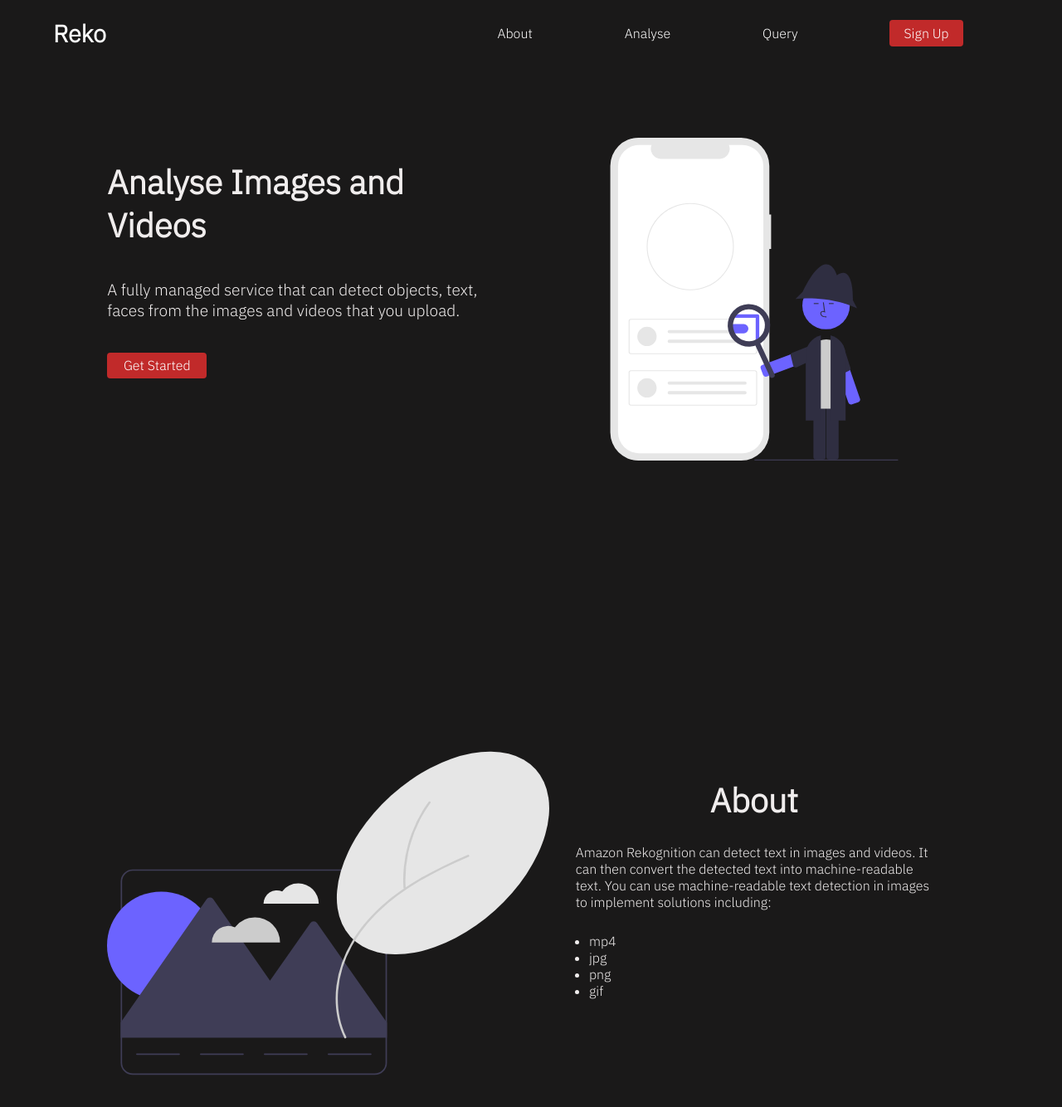
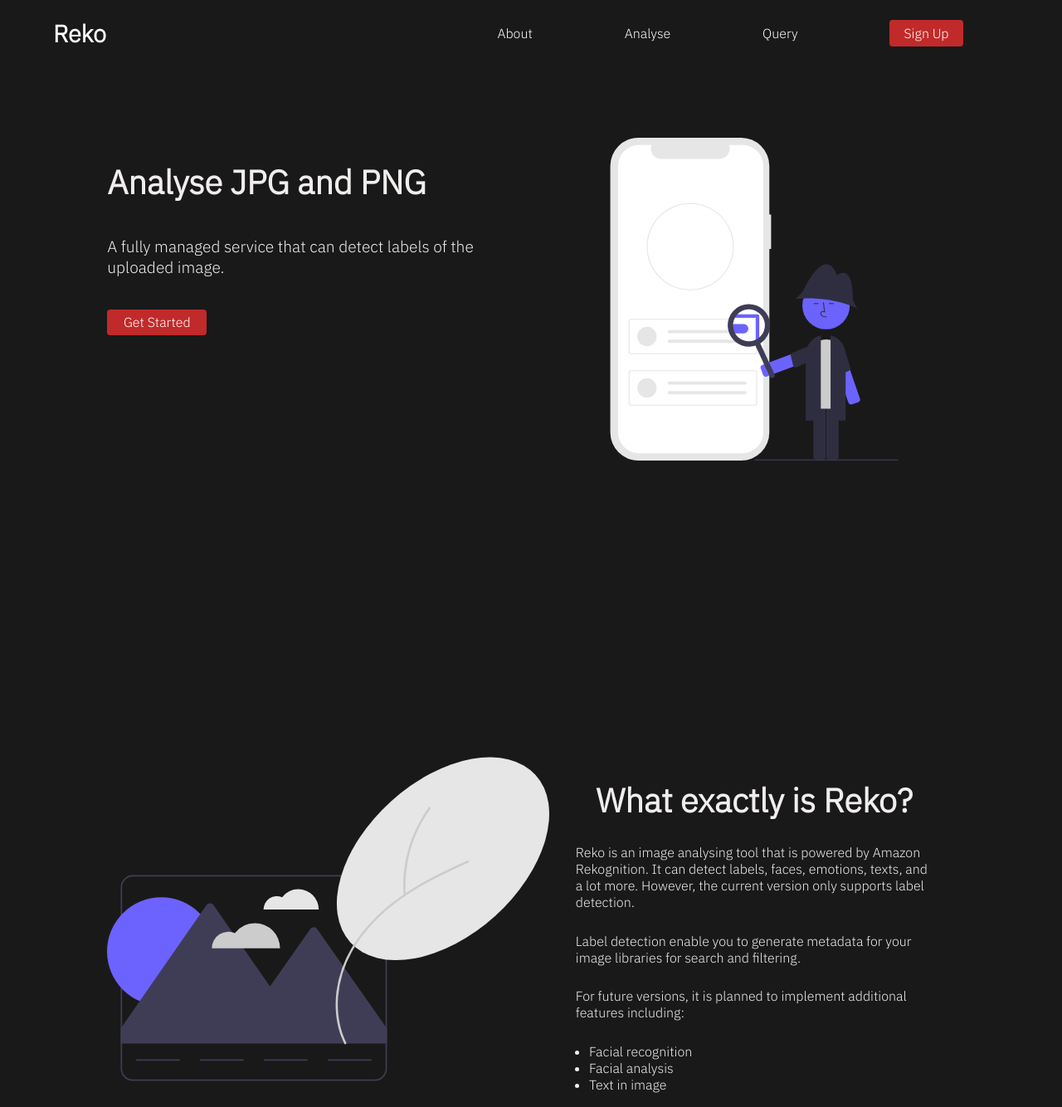
Before and after one commit to kinoshita197083/AWS_Rekognition_Object_Detection, a plain HTML site: page index.html in a window 1280 px wide. Shown: the top 1334 px of the page at 83% size. Drawn offline with nearby package versions, Linux system fonts and the light colour scheme.

Commit message:
file_restructuring

```diff
--- a/index.css
+++ b/index.css
@@ -1,7 +1,7 @@
-@import url('./home.css');
-@import url('./upload.css');
-@import url('./query.css');
-@import url('./about.css');
+@import url('./Home/home.css');
+@import url('./Upload/upload.css');
+@import url('./Query/query.css');
+@import url('./About/about.css');
 
 :root {
     --navbar-bg-color: rgb(26, 25, 25);
--- a/index.html
+++ b/index.html
@@ -15,10 +15,6 @@
 
     <!-- FontAwesome -->
     <script src="https://kit.fontawesome.com/fa0610f9a7.js" crossorigin="anonymous"></script>
-
-    <!-- external javascript -->
-    <script src="https://code.jquery.com/jquery-3.6.3.min.js"
-        integrity="sha256-pvPw+upLPUjgMXY0G+8O0xUf+/Im1MZjXxxgOcBQBXU=" crossorigin="anonymous"></script>
 </head>
 
 <body>
@@ -43,10 +39,8 @@
         <div class="container">
             <div class="even-columns">
                 <div class="left-half">
-                    <h1 class="home-heading">Analyse Images and Videos</h1>
-                    <p class="home-intro">A fully managed service that can detect objects, text, faces from the images
-                        and videos that you
-                        upload.</p>
+                    <h1 class="home-heading">Analyse JPG and PNG</h1>
+                    <p class="home-intro">A fully managed service that can detect labels of the uploaded image.</p>
                     <button class="btn">Get Started</button>
                 </div>
 
@@ -65,15 +59,18 @@
                 </div>
 
                 <div class="right-half">
-                    <h2 class="about-heading">About</h2>
-                    <p class="about-text">Amazon Rekognition can detect text in images and videos. It can then convert
-                        the detected text into machine-readable text. You can use machine-readable text detection in
-                        images to implement solutions including: </p>
+                    <h2 class="about-heading">What exactly is Reko?</h2>
+                    <p class="about-text">Reko is an image analysing tool that is powered by Amazon Rekognition. It can
+                        detect labels, faces, emotions, texts, and a lot more. However, the current version only
+                        supports label detection.</p>
+                    <p class="about-text">Label detection enable you to generate metadata for your image libraries for
+                        search and filtering.</p>
+                    <p class="about-text">For future versions, it is planned to implement additional features including:
+                    </p>
                     <ul class="about-text padding-left-3">
-                        <li>mp4</li>
-                        <li>jpg</li>
-                        <li>png</li>
-                        <li>gif</li>
+                        <li>Facial recognition</li>
+                        <li>Facial analysis</li>
+                        <li>Text in image</li>
                     </ul>
                 </div>
             </div>
@@ -143,8 +140,8 @@
     </section>
 
     <script src="app.js"></script>
-    <script src="image_upload.js"></script>
-    <script src="query.js"></script>
+    <script src="./Upload/image_upload.js"></script>
+    <script src="./Query/query.js"></script>
 </body>
 
 </html>
```
Also changed, not shown: About/about.css (renamed from about.css), Home/home.css (renamed from home.css), Query/query.css (renamed from query.css), Query/query.js (renamed from query.js), Upload/image_upload.js (renamed from image_upload.js), Upload/upload.css (renamed from upload.css).
